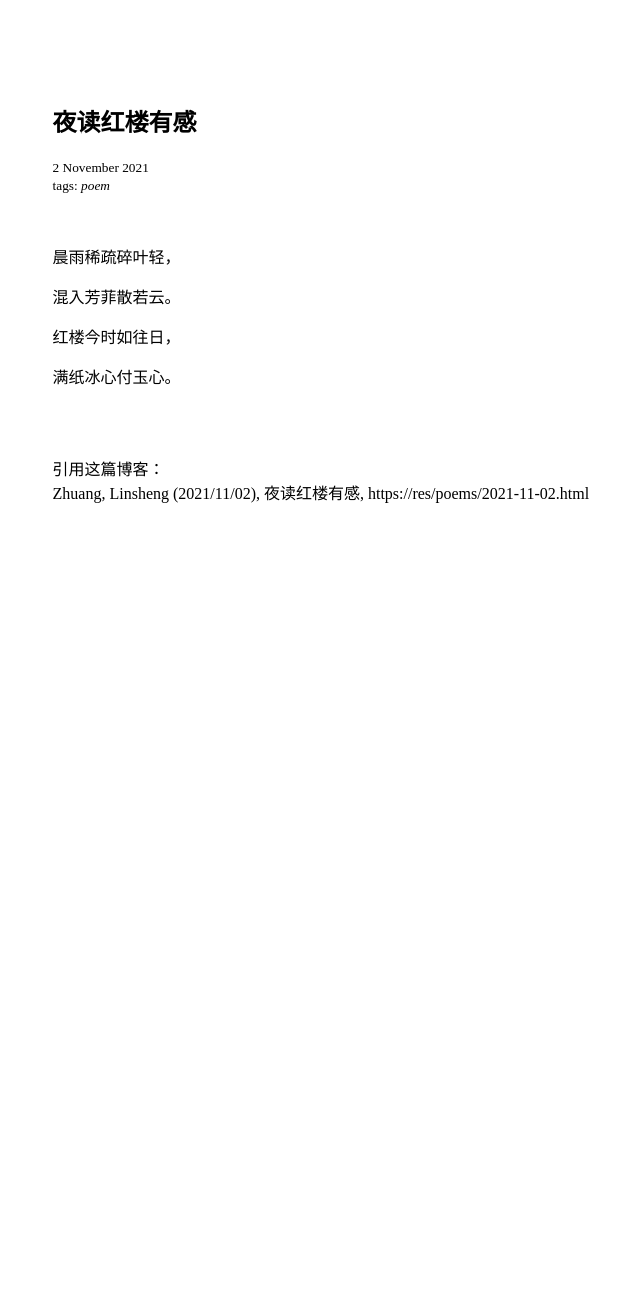
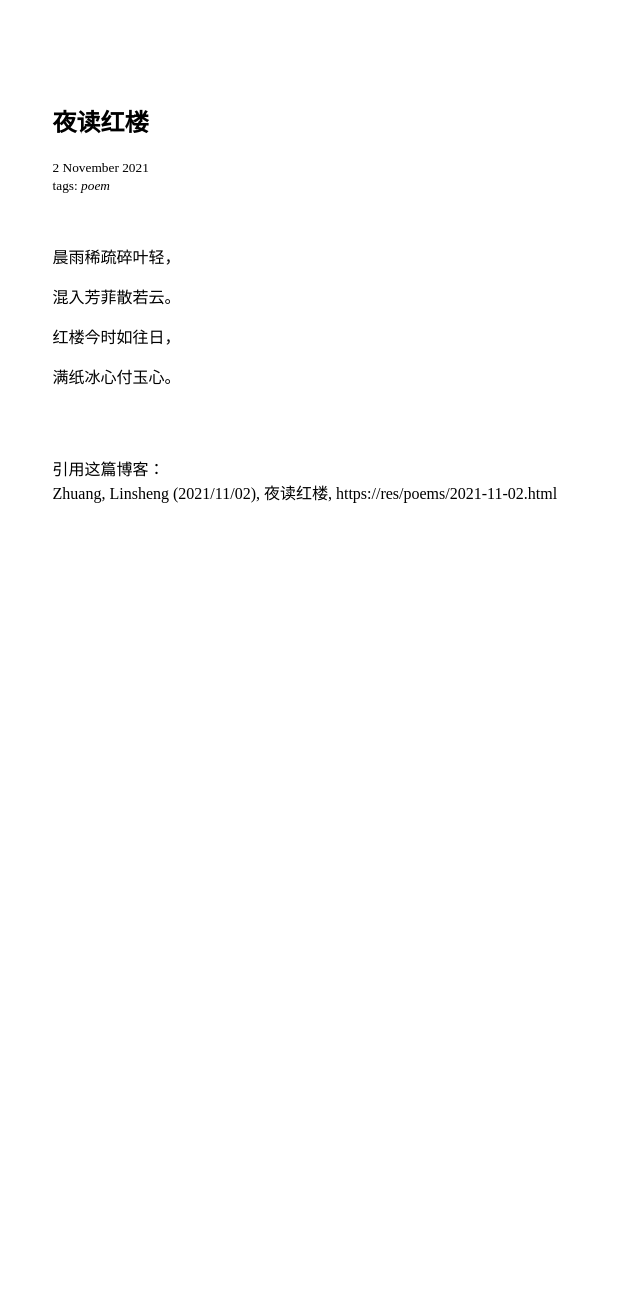
Before and after one commit to zhuanglinsheng/zhuanglinsheng.github.io, a Jekyll site: the page built from res/poems/2021-11-02.md, in a window 1280 px wide. Shown: the whole page, without its empty margins (31-671 px from the left). Built offline with Jekyll 4.4.1, drawn with Linux system fonts in a browser that asks for light colours.

Commit message:
update-2021-11-21

```diff
--- a/res/poems/2021-11-02.md
+++ b/res/poems/2021-11-02.md
@@ -1,6 +1,6 @@
 ---
 layout: post
-title: "夜读红楼有感"
+title: "夜读红楼"
 date: 2021-11-02
 use_math: false
 lang: zh
```
Also changed, not shown: res/poems.md (+2 -0 lines), res/poems/2021-11-21.md (added, +19 -0 lines).
